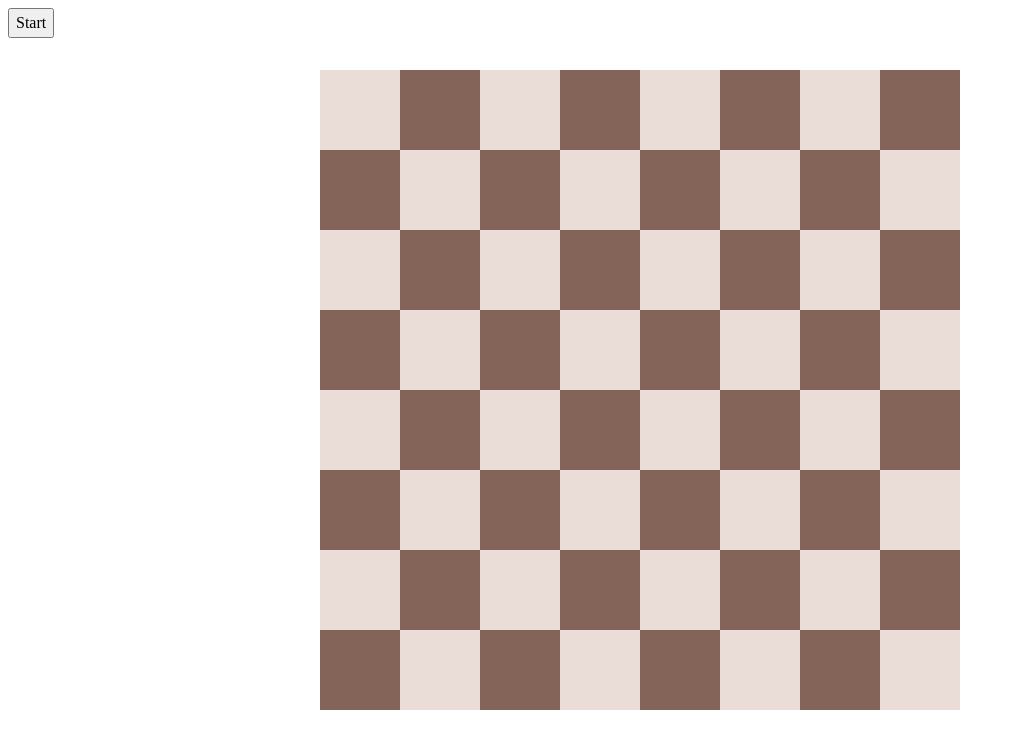
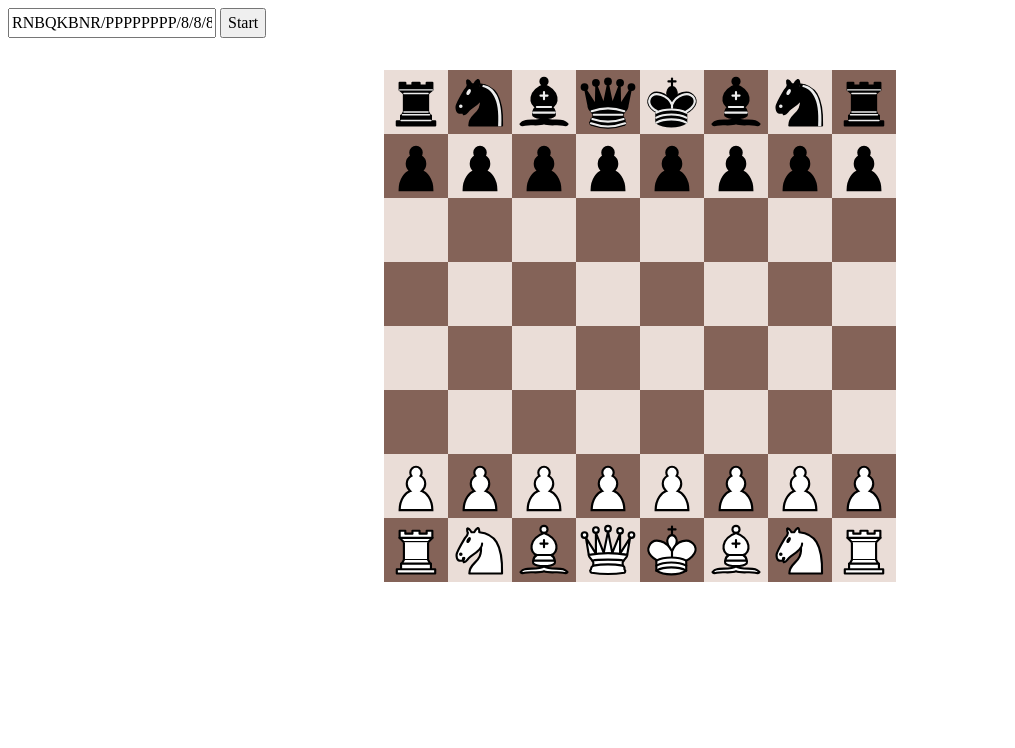
Before and after one commit to cp-alley/chess, a website with bundled scripts: page index.html in a window 1280 px wide. Both pictures are taken after a click on the button "Start". Shown: the whole page, without its empty margins (0-1015 px from the left). Built offline with nearby package versions, Linux system fonts and the light colour scheme.

Commit message:
Add drag and drop

```diff
--- a/board.ts
+++ b/board.ts
@@ -1,19 +1,73 @@
 const FILES = "abcdefgh";
+const PIECE_SYMBOLS = "KQRBNPkqrbnp";
+const DEFAULT_POSITION = "RNBQKBNR/PPPPPPPP/8/8/8/8/pppppppp/rnbqkbnr";
 
 const board = document.getElementById("chessboard") as HTMLDivElement;
-const startButton = document.getElementById("start-button") as HTMLButtonElement;
+const positionForm = document.getElementById("start-position") as HTMLFormElement;
+const positionInput = document.getElementById("fen-string") as HTMLInputElement;
+
+const drawPieces = (fen: string) => {
+  console.log("drawBoard");
+  let rank = 8;
+  let file = 0;
+  for (const char of fen) {
+    if (char === "/") {
+      rank--;
+      file = 0;
+    } else if ("12345678".includes(char)) {
+      file += Number(char);
+    } else if (PIECE_SYMBOLS.includes(char)) {
+      const square = document.getElementById(`${FILES[file] + rank}`) as HTMLDivElement;
+      const isBlackPiece = char === char.toUpperCase();
+      const piece = `<img
+        class="piece"
+        src="./assets/pieces/${(isBlackPiece ? "b" : "w") + char.toUpperCase()}.svg"
+        alt="${char}"
+        draggable=true>`;
+      square.innerHTML += piece;
+      file++;
+    } else {
+      return;
+    }
+  }
+};
 
 const drawBoard = () => {
   for (let rank = 0; rank < 8; rank++) {
     for (let file = 0; file < 8; file++) {
       const isLightSquare = (rank + file) % 2 === 0;
       const square = `<div
-        id=${FILES[file]}${8 - rank}
+        id=${FILES[file] + (8 - rank)}
         class="square ${isLightSquare ? "light" : "dark"}"></div>`;
       board.innerHTML += square;
     }
   }
 };
 
+const handleSubmit = (e: SubmitEvent) => {
+  e.preventDefault();
+  const fen = positionInput.value;
+  drawPieces(fen);
+};
+
+let beingDragged: HTMLImageElement;
+
+const dragPiece = (e: DragEvent) => {
+  beingDragged = e.target as HTMLImageElement;
+};
+
+const dragOver = (e: DragEvent) => {
+  e.preventDefault();
+};
+
+const dropPiece = (e: DragEvent) => {
+  console.log("drop target=", e.target)
+  const square = e.target as HTMLDivElement
+  square.append(beingDragged)
+};
 
 window.addEventListener("load", drawBoard);
+positionForm.addEventListener("submit", handleSubmit);
+board.addEventListener("dragstart", dragPiece);
+board.addEventListener("dragover", dragOver);
+board.addEventListener("drop", dropPiece)
--- a/chess.css
+++ b/chess.css
@@ -74,13 +74,13 @@ textarea:not([rows]) {
 #chessboard {
   display: flex;
   flex-wrap: wrap;
-  width: 40rem;
+  width: 32rem;
   margin: 2rem auto;
 }
 
 .square {
-  height: 5rem;
-  width: 5rem;
+  height: 4rem;
+  width: 4rem;
 }
 
 .light {
@@ -90,3 +90,8 @@ textarea:not([rows]) {
 .dark {
   background: #846358;
 }
+
+.piece {
+  height: 4rem;
+  width: 4rem;
+}
--- a/index.html
+++ b/index.html
@@ -7,7 +7,10 @@
   <title>Chess</title>
 </head>
 <body>
-  <button id="start-button">Start</button>
+  <form id="start-position">
+    <input id="fen-string" type="text" value="RNBQKBNR/PPPPPPPP/8/8/8/8/pppppppp/rnbqkbnr">
+    <button type="submit">Start</button>
+  </form>
   <div id="chessboard"></div>
 
   <script src="./build/board.js"></script>
--- a/tsconfig.json
+++ b/tsconfig.json
@@ -12,7 +12,7 @@
 
     /* Language and Environment */
     "target": "es2016",                                  /* Set the JavaScript language version for emitted JavaScript and include compatible library declarations. */
-    // "lib": [],                                        /* Specify a set of bundled library declaration files that describe the target runtime environment. */
+    "lib": ["ES2016","DOM"],                                   /* Specify a set of bundled library declaration files that describe the target runtime environment. */
     // "jsx": "preserve",                                /* Specify what JSX code is generated. */
     // "experimentalDecorators": true,                   /* Enable experimental support for legacy experimental decorators. */
     // "emitDecoratorMetadata": true,                    /* Emit design-type metadata for decorated declarations in source files. */
```
